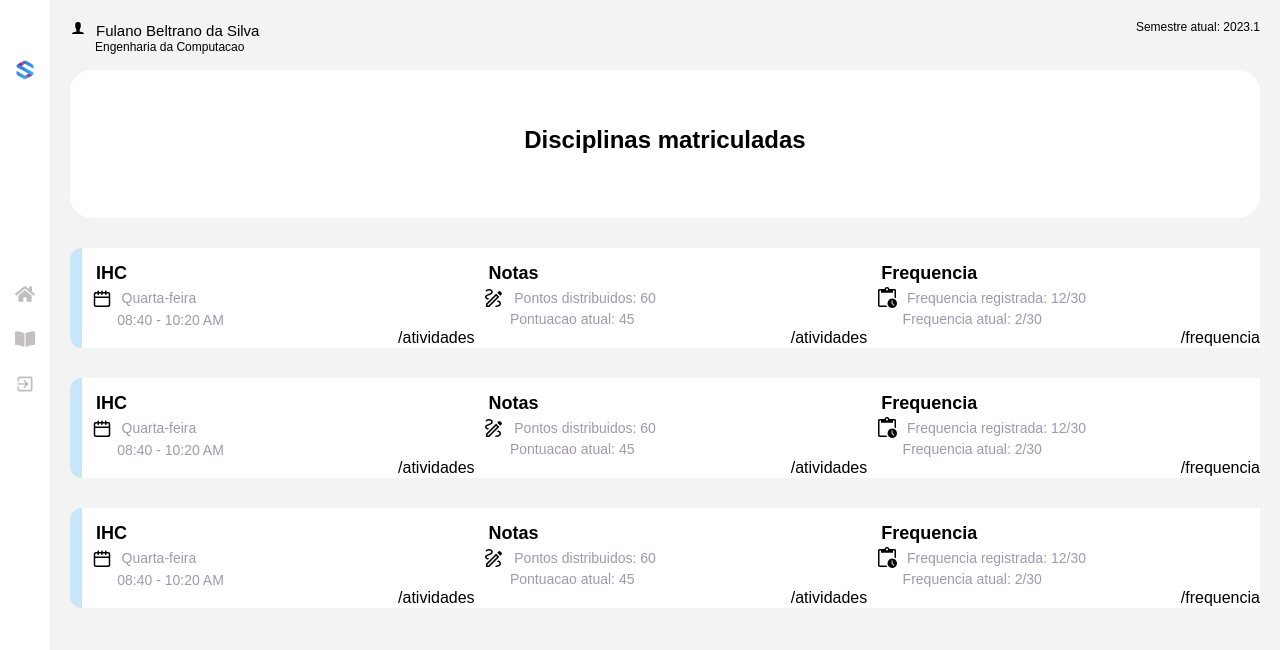
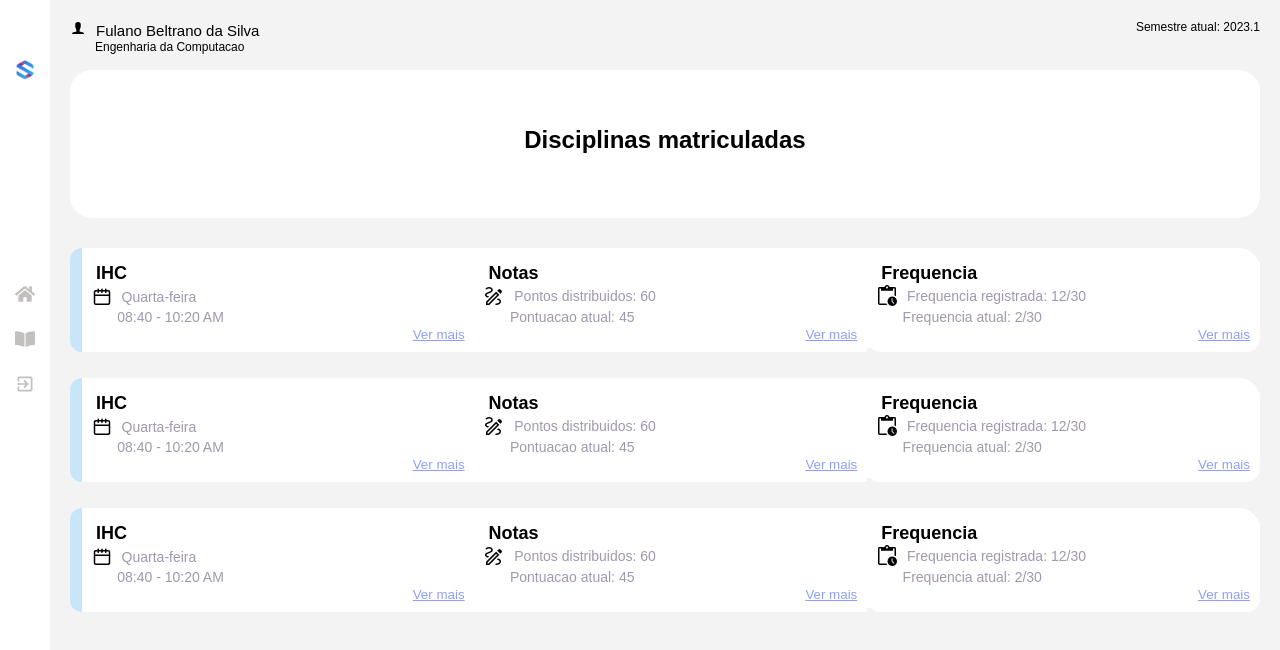
Before and after one commit to victorluizskt/ihc-sigaa-2.0-frontend, a React (Create React App) app: page /about in a window 1280 px wide. Shown: the top 650 px of the page. Built offline with nearby package versions, Linux system fonts and the light colour scheme.

Commit message:
disciplinas finalizado

```diff
--- a/src/pages/About/About.jsx
+++ b/src/pages/About/About.jsx
@@ -4,50 +4,53 @@ import Navbar from '../../components/Navbar';
 import Calendar from '../../assets/Calendar.png';
 import Draw from '../../assets/draw.png';
 import Frequency from '../../assets/frequency.png';
-import { Card, TextTitle, TitlePage } from './styled';
+import { Card, TextTitle, TitlePage, Button} from './styled';
 
 const ListDegress = [
     {   nomeDiciplina: 'IHC',
         horario: 'Quarta-feira',
         horas: '08:40 - 10:20 AM',
-        seeMore: '/atividades',
         nota: 'Notas',
         pontoDistribuido: 'Pontos distribuidos: 60',
         pontuacaoAtual: 'Pontuacao atual: 45',
+        seeMoreFrequency: '/frequencia',
         seeMoreNotas: '/atividades',
+        seeMoreAboutDegree: '/disciplina',
         frequencia: 'Frequencia',
         iconFrequencia: '',
         frequenciaRegistrada: 'Frequencia registrada: 12/30',
         frequenciaAtual: 'Frequencia atual: 2/30',
-        seeMoreFrequencia: '/frequencia'
+        seeMore: 'Ver mais'
     },
     {   nomeDiciplina: 'IHC',
         horario: 'Quarta-feira',
         horas: '08:40 - 10:20 AM',
-        seeMore: '/atividades',
         nota: 'Notas',
         pontoDistribuido: 'Pontos distribuidos: 60',
         pontuacaoAtual: 'Pontuacao atual: 45',
+        seeMoreFrequency: '/frequencia',
         seeMoreNotas: '/atividades',
+        seeMoreAboutDegree: '/disciplina',
         frequencia: 'Frequencia',
         iconFrequencia: '',
         frequenciaRegistrada: 'Frequencia registrada: 12/30',
         frequenciaAtual: 'Frequencia atual: 2/30',
-        seeMoreFrequencia: '/frequencia'
+        seeMore: 'Ver mais'
     },
     {   nomeDiciplina: 'IHC',
         horario: 'Quarta-feira',
         horas: '08:40 - 10:20 AM',
-        seeMore: '/atividades',
         nota: 'Notas',
         pontoDistribuido: 'Pontos distribuidos: 60',
         pontuacaoAtual: 'Pontuacao atual: 45',
+        seeMoreFrequency: '/frequencia',
         seeMoreNotas: '/atividades',
+        seeMoreAboutDegree: '/disciplina',
         frequencia: 'Frequencia',
         iconFrequencia: '',
         frequenciaRegistrada: 'Frequencia registrada: 12/30',
         frequenciaAtual: 'Frequencia atual: 2/30',
-        seeMoreFrequencia: '/frequencia'
+        seeMore: 'Ver mais'
     },
 ];
 
@@ -74,7 +77,9 @@ const About = () => {
                                 <span style={{ color: '#A098AE', fontSize: '14px', marginLeft: '2%'}}>{disciplina.horario}</span>
                             </div>
                             <span style={{ color: '#A098AE', fontSize: '14px', marginLeft: '9%'}}>{disciplina.horas}</span>
-                            <span style={{ textAlign: 'end'}}>{disciplina.seeMore}</span>
+                            <a href={disciplina.seeMoreAboutDegree} style={{ textAlign: 'end'}} >
+                                <Button>{disciplina.seeMore}</Button>
+                            </a>
                         </div>
                         <div style={{ display: 'grid' }}>
                             <TextTitle>
@@ -85,9 +90,11 @@ const About = () => {
                                 <span style={{ color: '#A098AE', fontSize: '14px', marginLeft: '2%'}}>{disciplina.pontoDistribuido}</span>
                             </div>
                             <span style={{ color: '#A098AE', fontSize: '14px', marginLeft: '9%'}}>{disciplina.pontuacaoAtual}</span>
-                            <span style={{ textAlign: 'end'}}>{disciplina.seeMoreNotas}</span>
+                            <a href={disciplina.seeMoreNotas} style={{ textAlign: 'end'}} >
+                                <Button>{disciplina.seeMore}</Button>
+                            </a>
                         </div>
-                        <div style={{ display: 'grid' }}>
+                        <div style={{ display: 'grid', borderRadius: '22px' }}>
                             <TextTitle>
                                 {disciplina.frequencia}
                             </TextTitle>
@@ -96,7 +103,9 @@ const About = () => {
                                 <span style={{ color: '#A098AE', fontSize: '14px', marginLeft: '2%'}}>{disciplina.frequenciaRegistrada}</span>
                             </div>
                             <span style={{ color: '#A098AE', fontSize: '14px', marginLeft: '9%'}}>{disciplina.frequenciaAtual}</span>
-                            <span style={{ textAlign: 'end'}}>{disciplina.seeMoreFrequencia}</span>
+                            <a href={disciplina.seeMoreFrequency} style={{ textAlign: 'end', borderRadius: '22px'}} >
+                                <Button>{disciplina.seeMore}</Button>
+                            </a>
                         </div>
                     </div>
                 </Card>
--- a/src/pages/About/styled.js
+++ b/src/pages/About/styled.js
@@ -27,3 +27,12 @@ export const TitlePage = styled.span`
     border-radius: 22px;
     padding-top: 56px;
 `;
+
+export const Button = styled.button`
+    border: none;
+    color: #8E9FFB;
+    text-decoration-line: underline;
+    cursor: pointer;
+    margin-bottom: 10px;
+    margin-right: 10px;
+`;
```
